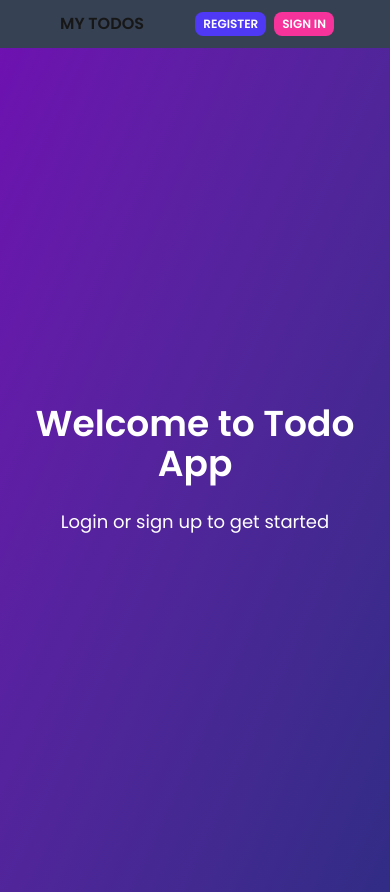
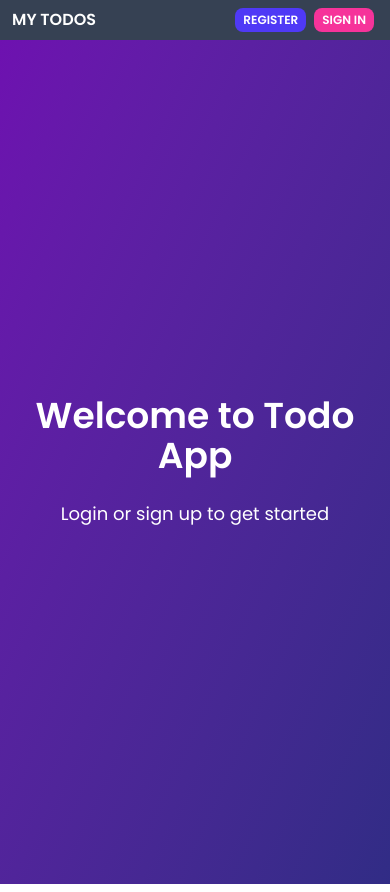
Before and after one commit to Malhar-Soomro/todo-frontend, a Next.js app: page / in a window 390 px wide. Built offline with nearby package versions, Linux system fonts and the light colour scheme; no server answers.

Commit message:
updated header

```diff
--- a/src/components/header.tsx
+++ b/src/components/header.tsx
@@ -5,11 +5,11 @@ const Header = () => {
   const {isLoggedIn, logout} = useAuth();
 
  return (
-    <div className="flex justify-between items-center sm:p-2 p-1 px-10 bg-gray-700 shadow-md">
+    <div className="flex justify-between items-center sm:p-3 px-0 bg-gray-700 shadow-md">
 
-      <div className="pl-4">
+      <div className="pl-2 md:pl-4">
         <Link href={isLoggedIn? "/todos":"/"}>
-          <h1 className="font-bold text-md sm:text-3xl mx-1">
+          <h1 className="font-bold text-md sm:text-3xl mx-1 text-white">
             MY TODOS
           </h1>
         </Link>
```
